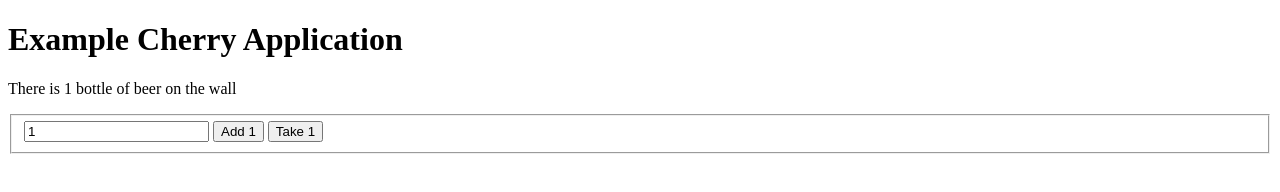
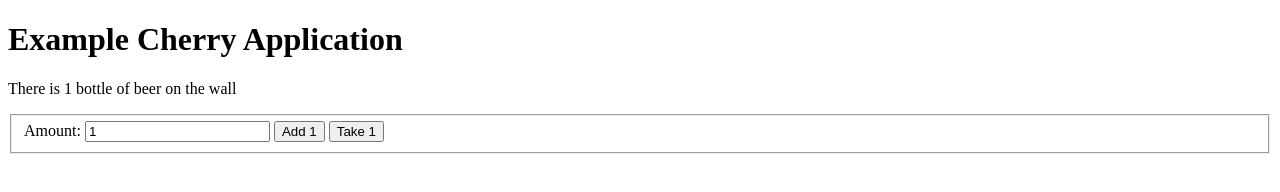
Before and after one commit to andyhmltn/cherry-js, a plain HTML site: page example/index.html in a window 1280 px wide. Drawn offline with nearby package versions, Linux system fonts and the light colour scheme.

Commit message:
Added a label to the amount field

```diff
--- a/example/index.html
+++ b/example/index.html
@@ -16,6 +16,7 @@
       of beer on the wall
     </p>
     <fieldset>
+      <label>Amount:</label>
       <input type="text" data-model="amount" placeholder="By how many?">
 
       <button data-click="add">Add <span data-var="amount"></span></button>
```
